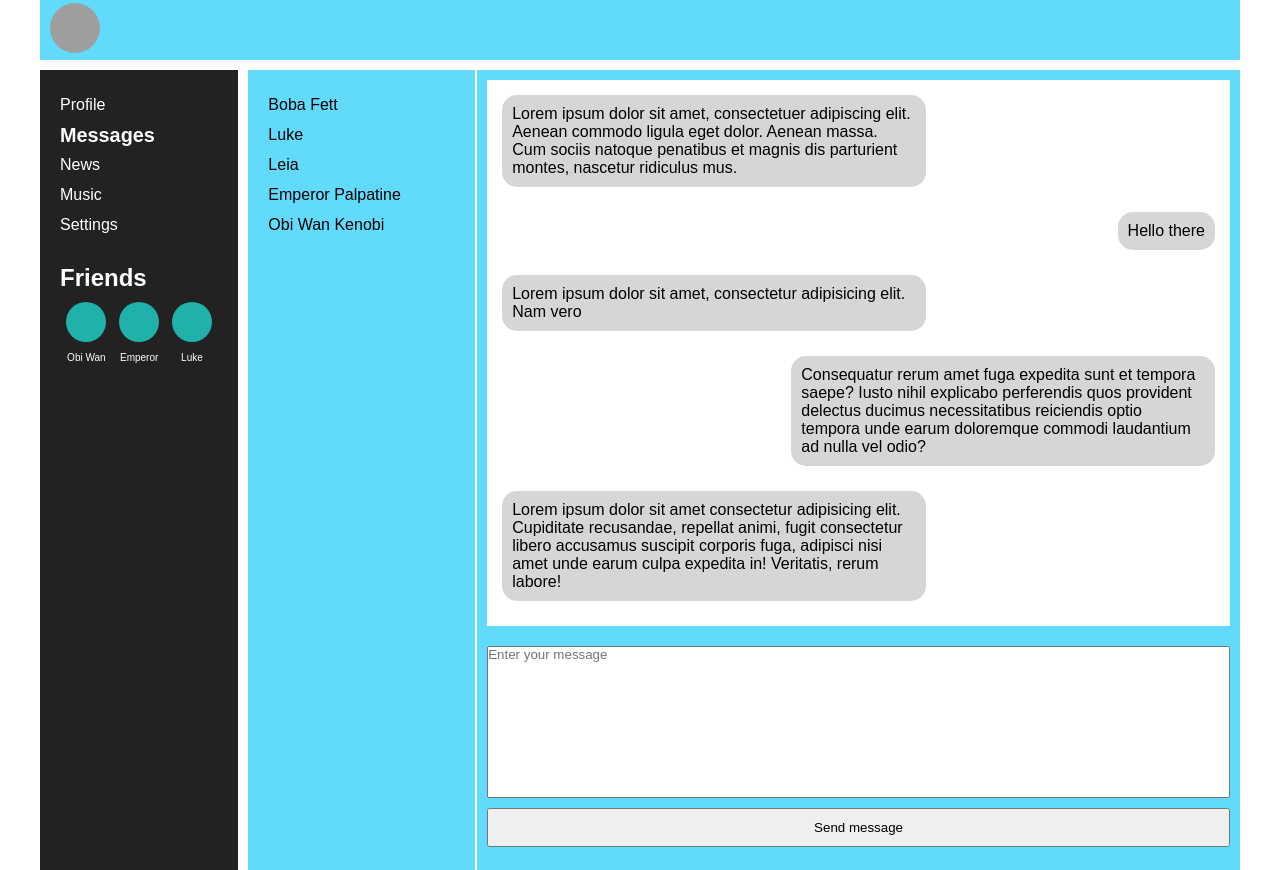
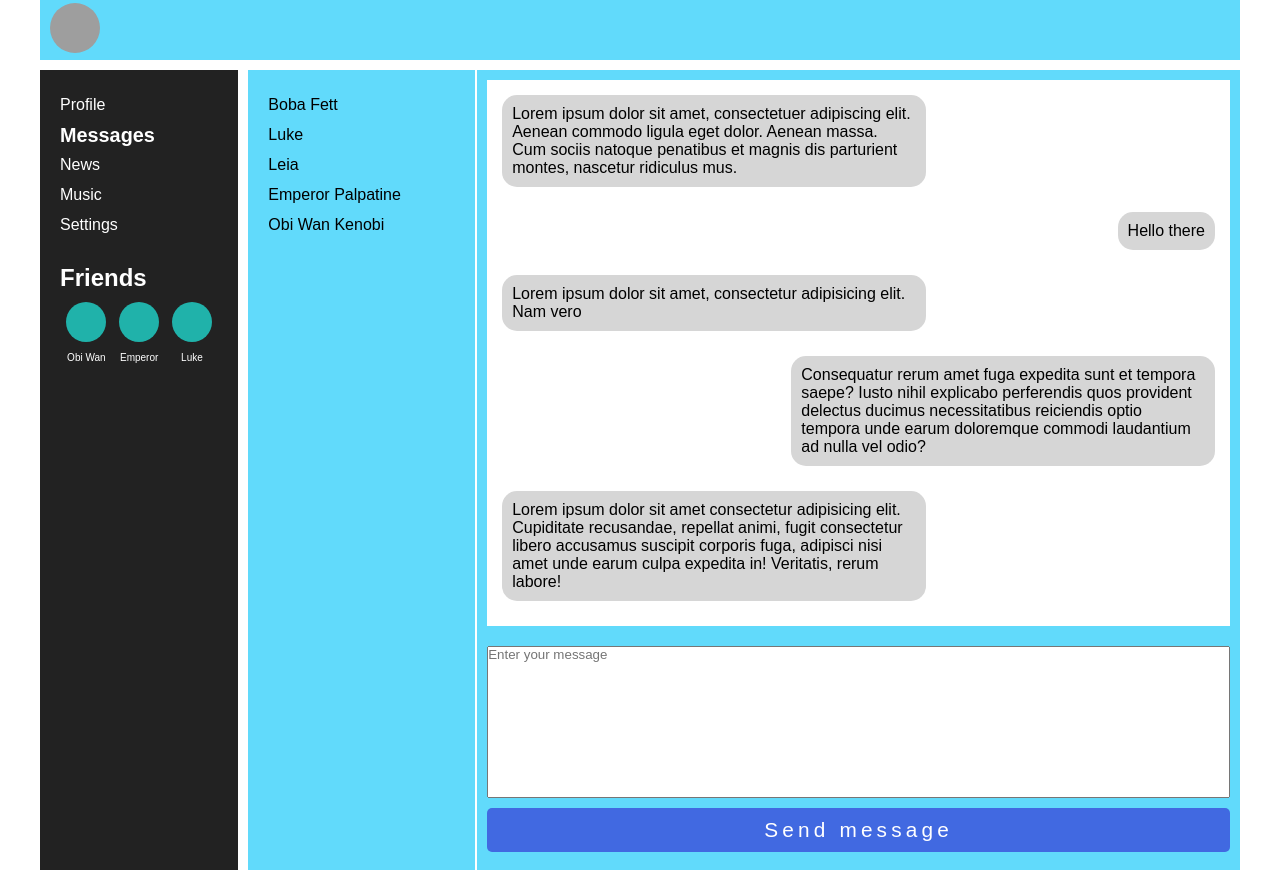
Before and after one commit to lachief/react-rep, a React (Create React App) app: page /dialogs in a window 1280 px wide. Built offline with nearby package versions, Linux system fonts and the light colour scheme; grey boxes are pictures that could not be loaded.

Commit message:
stateMutable

```diff
--- a/src/components/Dialogs/Messages/Message/Message.jsx
+++ b/src/components/Dialogs/Messages/Message/Message.jsx
@@ -5,9 +5,9 @@ const Message = (props) => {
 
 	return(
 		<div className={s.message}>
-			<span className={s.message__item}>
+			<p className={s.message__item}>
 				{props.textMessage}
-			</span>
+			</p>
 		</div>
 	)
 }
--- a/src/components/Dialogs/Messages/Message/Message.module.css
+++ b/src/components/Dialogs/Messages/Message/Message.module.css
@@ -1,16 +1,15 @@
-.message{
+.message {
   padding: 5px;
   max-width: 60%;
 }
 
-.message__item{
-    display: inline-block;
+.message__item {
   padding: 10px;
   margin-bottom: 15px;
   background: #d6d6d6;
   border-radius: 15px;
 }
 
-.message:nth-child(even){
+.message:nth-child(even) {
   align-self: flex-end;
 }
--- a/src/components/Dialogs/Messages/Messages.module.css
+++ b/src/components/Dialogs/Messages/Messages.module.css
@@ -1,9 +1,9 @@
-.messages{
+.messages {
   padding: 10px;
   height: 100vh;
 }
 
-.messages__list{
+.messages__list {
   background-color: white;
   height: 70%;
   padding: 10px;
@@ -12,13 +12,26 @@
   flex-direction: column;
 }
 
-.newMessage{
+.newMessage {
   margin-top: 20px;
   display: flex;
   flex-direction: column;
 }
 
-.messageButton{
+.messageButton {
   margin-top: 10px;
   padding: 10px;
+  outline: none;
+  border: none;
+  background-color: royalblue;
+  border-radius: 5px;
+  color: white;
+  font-size: 1.3em;
+  font-weight: 500;
+  cursor: pointer;
+  letter-spacing: 0.2em;
 }
+
+.messageButton:hover {
+  background-color: steelblue;
+}
--- a/src/components/Profile/Posts/Posts.jsx
+++ b/src/components/Profile/Posts/Posts.jsx
@@ -21,7 +21,7 @@ const Posts = (props) => {
 		<div className={s.posts}>
 			<div className={s.newPost}>
 					<textarea ref={textAreaValue} onChange={onPostChange} value={props.newPostText} name="" id="" cols="30" rows="6"></textarea>
-					<button onClick={createNewPost}>Add post</button>
+					<button className={s.postButton} onClick={createNewPost}>Add post</button>
 			</div>
 			{postsList}
 		</div>
--- a/src/components/Profile/Posts/Posts.module.css
+++ b/src/components/Profile/Posts/Posts.module.css
@@ -1,15 +1,30 @@
-.posts{
-	padding: 10px;
+.posts {
+  padding: 10px;
 }
 
-.newPost{
-	display: flex;
-	flex-direction: column;
-	margin-left: 40px;
-	align-items: center;
+.newPost {
+  display: flex;
+  flex-direction: column;
+  padding: 5px;
+}
+.newPost textarea {
+  border-radius: 5px;
 }
 
-.newPost button{
-	margin-top: 10px;
-	width: 70px;
+.postButton {
+  margin-top: 10px;
+  padding: 10px;
+  outline: none;
+  border: none;
+  background-color: royalblue;
+  border-radius: 5px;
+  color: white;
+  font-size: 1.3em;
+  font-weight: 500;
+  cursor: pointer;
+  letter-spacing: 0.2em;
 }
+
+.postButton:hover {
+  background-color: steelblue;
+}
--- a/src/components/Profile/Posts/PostsContainer.jsx
+++ b/src/components/Profile/Posts/PostsContainer.jsx
@@ -26,6 +26,7 @@ const mapStateToProps = (state) => {
 		newPostText: state.profilePage.newPostText
 	}
 }
+
 const mapDispatchToProps = (dispatch) => {
 	return {
 		addPost: () => {
--- a/src/components/Profile/ProfileInfo/ProfileInfo.module.css
+++ b/src/components/Profile/ProfileInfo/ProfileInfo.module.css
@@ -1,24 +1,25 @@
-.profileImage{
+.profileImage {
   width: 100%;
   height: 140px;
-	background: url('https://www.tokkoro.com/picsup/2852900-space-art-planet-multiple-display___cosmos-space-wallpapers.jpg') center no-repeat;
+  background: url('../../../images/427157-amazing-death-star-background-2560x1440-images.jpg')
+    center no-repeat;
   background-size: cover;
 }
 
-.userInfo{
+.userInfo {
   display: flex;
   flex-direction: column;
   align-items: center;
 }
 
-.userInfo img{
+.userInfo img {
   border: 1px solid black;
 }
-.userInfo h2{
+.userInfo h2 {
   margin-top: 5px;
 }
 
-.profileUser{
+.profileUser {
   display: flex;
   padding: 20px;
 }
--- a/src/index.js
+++ b/src/index.js
@@ -7,23 +7,14 @@ import { BrowserRouter } from 'react-router-dom';
 import App from './App';
 import {Provider} from 'react-redux';
 
-
-let renderEntireTree = (state) => {
 ReactDOM.render(
   <BrowserRouter>
     <Provider store={store}>
-            <App state={state} dispatch={store.dispatch.bind(store)} store={store}/>
+      <App state={store.getState()} dispatch={store.dispatch.bind(store)} store={store}/>
     </Provider>
   </BrowserRouter>,
   document.getElementById('root')
 );
-}
-
-renderEntireTree(store.getState());
-store.subscribe( () => {
-  let state = store.getState();
-  renderEntireTree(state);
-});
 
 
 // If you want your app to work offline and load faster, you can change
--- a/src/redux/dialogs_reducer.js
+++ b/src/redux/dialogs_reducer.js
@@ -53,19 +53,26 @@ let initialState = {
 };
 
 const dialogsReducer = (state = initialState, action) =>{
+    let newState = {
+        ...state,
+        messages: [...state.messages]
+    };
 
     switch(action.type){
+
         case UPDATE_NEW_MESSAGE_TEXT:
-            state.newMessageText = action.newText;
-            return state;
+            newState.newMessageText = action.newText;
+            return newState;
+
         case SEND_MESSAGE:
-            let body = state.newMessageText;
-            state.messages.push({
+            let body = newState.newMessageText;
+            newState.messages.push({
                 id: state.messages.length,
                 text: body
             });
-            state.newMessageText ='';
-            return state;
+            newState.newMessageText ='';
+            return newState;
+
         default: return state;
     }
 }
--- a/src/redux/profile_reducer.js
+++ b/src/redux/profile_reducer.js
@@ -19,29 +19,36 @@ let initialState = {
             likes: 0
         }
     ],
-    newPostText: 'placeholder'
+    newPostText: ''
 };
 
 const profileReducer = (state = initialState, action) =>{
 
     switch(action.type){
-        case ADD_POST:
+        case ADD_POST:{
+            let newState = {...state};
+            newState.posts = [...state.posts];
             if (state.newPostText !== ''){
                 let newPost = {
                     id: state.posts.length,
                     text: state.newPostText,
                     likes: 0
                 }
-                state.posts.push(newPost);
-                state.newPostText = '';
+                newState.posts = [...state.posts];
+                newState.posts.push(newPost);
+                newState.newPostText = '';
             } else {
                 alert('Сообщение не должно быть пустым');
             };
-            return state;
-        case UPDATE_NEW_POST_TEXT:
-            state.newPostText = action.newText;
-            return state;
+            return newState;
+        }
+        case UPDATE_NEW_POST_TEXT:{
+            let newState = {...state};
+            newState.newPostText = action.newText;
+            return newState;
+        }
         default: return state;
+
     }
 }
 
--- a/src/redux/redux-store.js
+++ b/src/redux/redux-store.js
@@ -14,4 +14,6 @@ let reducersBundle = combineReducers({
 // Создание Store
 let store = createStore(reducersBundle);
 
+window.store = store;
+
 export default store;
--- a/src/store-context.js
+++ /dev/null
@@ -1,3 +0,0 @@
-import React from 'react';
-const StoreContext = React.createContext(null);
-export default StoreContext;
```
Also changed, not shown: src/images/427157-amazing-death-star-background-2560x1440-images.jpg (added). Lines whose indentation alone changed are shown as unchanged.
